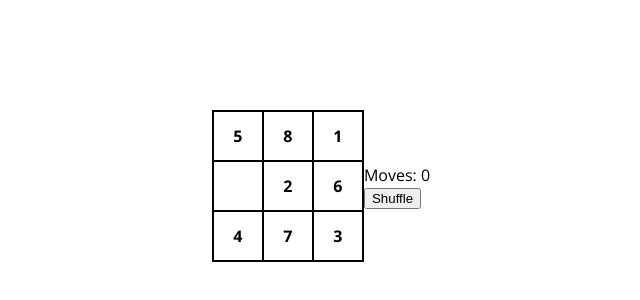
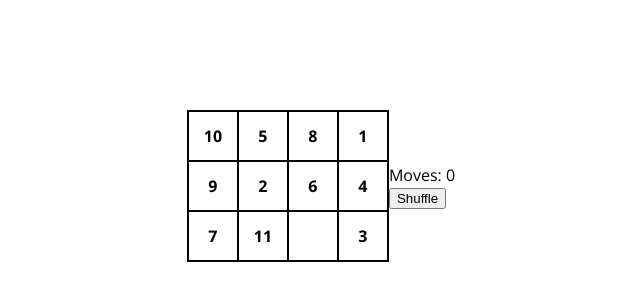
Before and after one commit to Hallonanton/react-puzzle, a Next.js app: page / in a window 1280 px wide. Shown: the part 222-522 px from the top of the page, without its empty margins (319-959 px from the left). Built offline with nearby package versions, Linux system fonts and the light colour scheme.

Commit message:
DEV: Different rows and cols

```diff
--- a/components/PuzzleHandler.js
+++ b/components/PuzzleHandler.js
@@ -20,7 +20,7 @@ class PuzzleHandler extends Component {
 
   state = {
     rows: 3,
-    columns: 3,
+    columns: 4,
     pieces: [],
     emptyPiece: null,
     completed: false,
@@ -126,9 +126,12 @@ class PuzzleHandler extends Component {
 
   getPosition = i => {
     const { rows, columns} = this.state
+    const row = Math.floor(i/columns)
+    const col = i - (columns * Math.floor( i*(1/columns) ) )
+
     return {
-      row: Math.ceil( (i+1)*(1/rows) ) - 1,
-      col: i - (columns * Math.floor( i*(1/columns) ) )
+      row: row,
+      col: col
     }
   }
 
```
